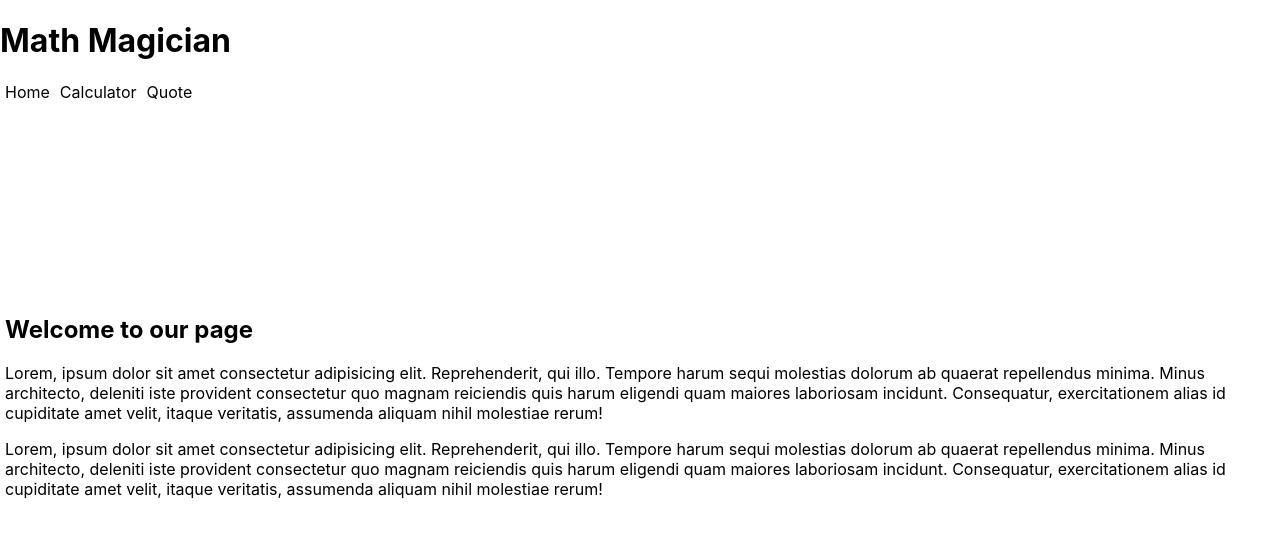
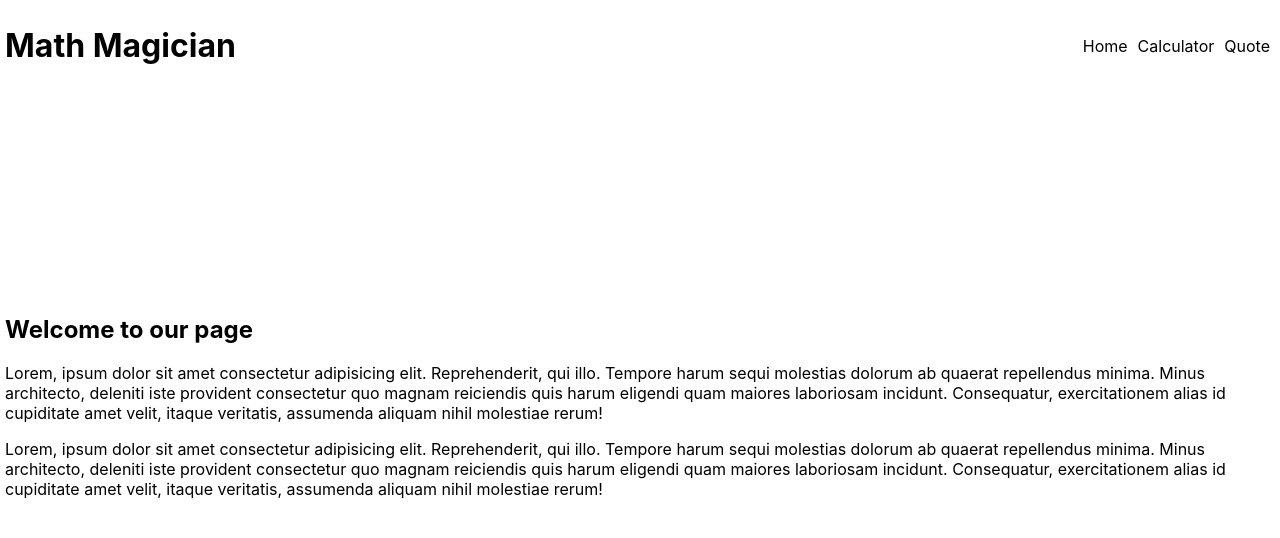
Before and after one commit to LuisDavidRodriguez/math-magician, a React (Create React App) app: page / in a window 1280 px wide. Shown: the top 538 px of the page. Built offline with nearby package versions, Linux system fonts and the light colour scheme.

Commit message:
Add nav styles to rigth

```diff
--- a/src/components/NavBar/NavBar.css
+++ b/src/components/NavBar/NavBar.css
@@ -2,6 +2,12 @@
   position: fixed;
   top: 0;
   left: 0;
+  display: flex;
+  justify-content: space-between;
+  align-items: center;
+  width: 100%;
+  padding: 5px;
+  box-sizing: border-box;
 }
 
 .nav-bar a {
```
